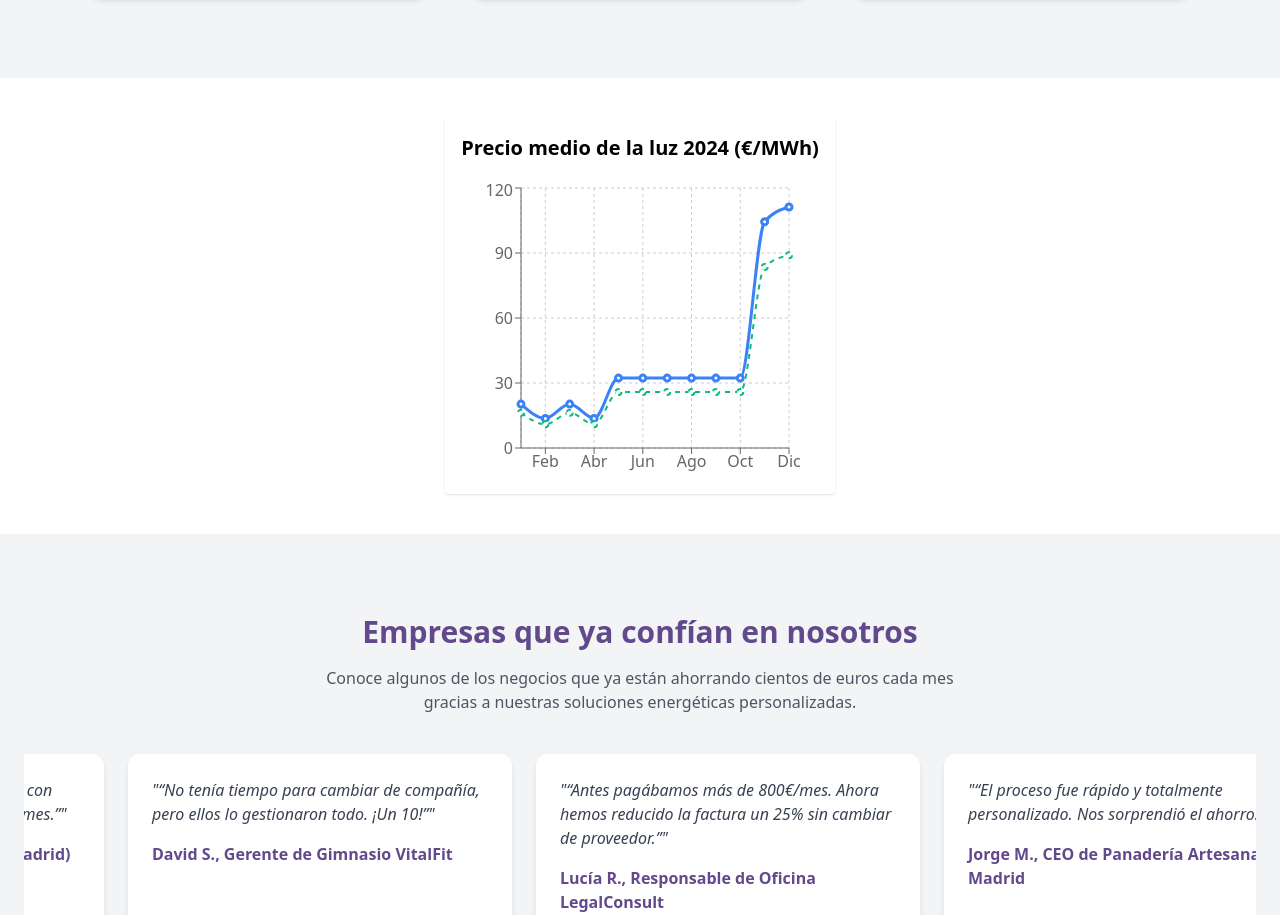
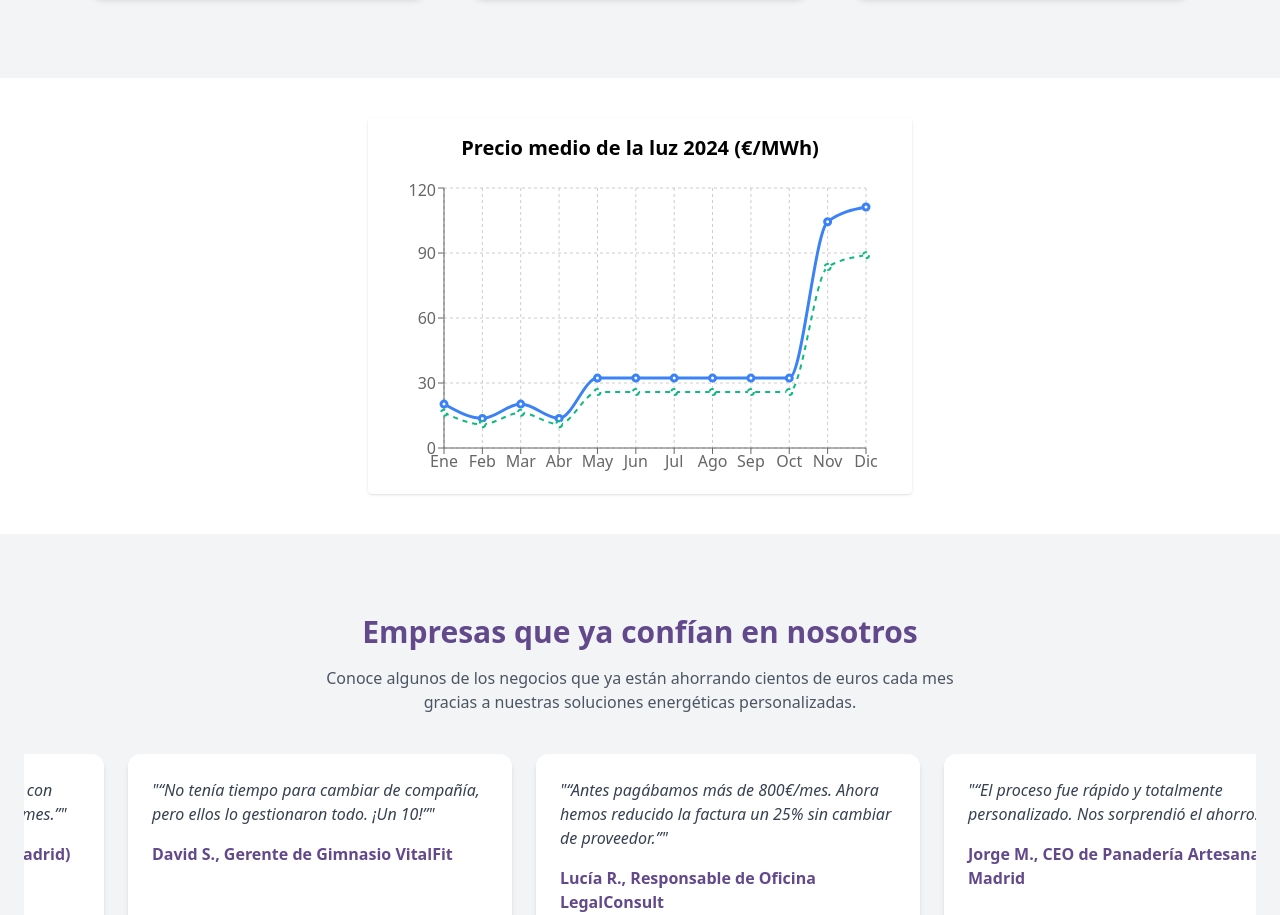
Before and after one commit to probablynotannie/volt, a React (Vite) app: page / in a window 1280 px wide. Shown: the part 1734-2649 px from the top of the page. Built offline with nearby package versions, Linux system fonts and the light colour scheme; the HTML template or start-up script is replaced by a standard one.

Commit message:
arreglado width de grafico

```diff
--- a/src/componentes/Landing.jsx
+++ b/src/componentes/Landing.jsx
@@ -134,7 +134,6 @@ function Landing() {
       <ComoFunciona />
       <Beneficios />
       <Grafica />
-
       <Testimonios />
       <Empresas />
       <LlamadoAccion />
--- a/src/componentes/grafica/Grafica.jsx
+++ b/src/componentes/grafica/Grafica.jsx
@@ -25,11 +25,12 @@ export default function Grafica() {
   ];
 
   return (
-    <div className="max-w-4xl mx-auto p-4 my-10 bg-white shadow rounded">
+    <div className="mx-auto p-4 my-10 bg-white shadow rounded">
       <h2 className="text-xl font-semibold mb-4 text-center">
         Precio medio de la luz 2024 (€/MWh)
       </h2>
 
+      <div className="min-w-[40vw]">
         <ResponsiveContainer width="100%" height={300}>
           <LineChart
             data={data}
@@ -57,5 +58,6 @@ export default function Grafica() {
           </LineChart>
         </ResponsiveContainer>
       </div>
+    </div>
   );
 }
```
Lines whose indentation alone changed are shown as unchanged.
